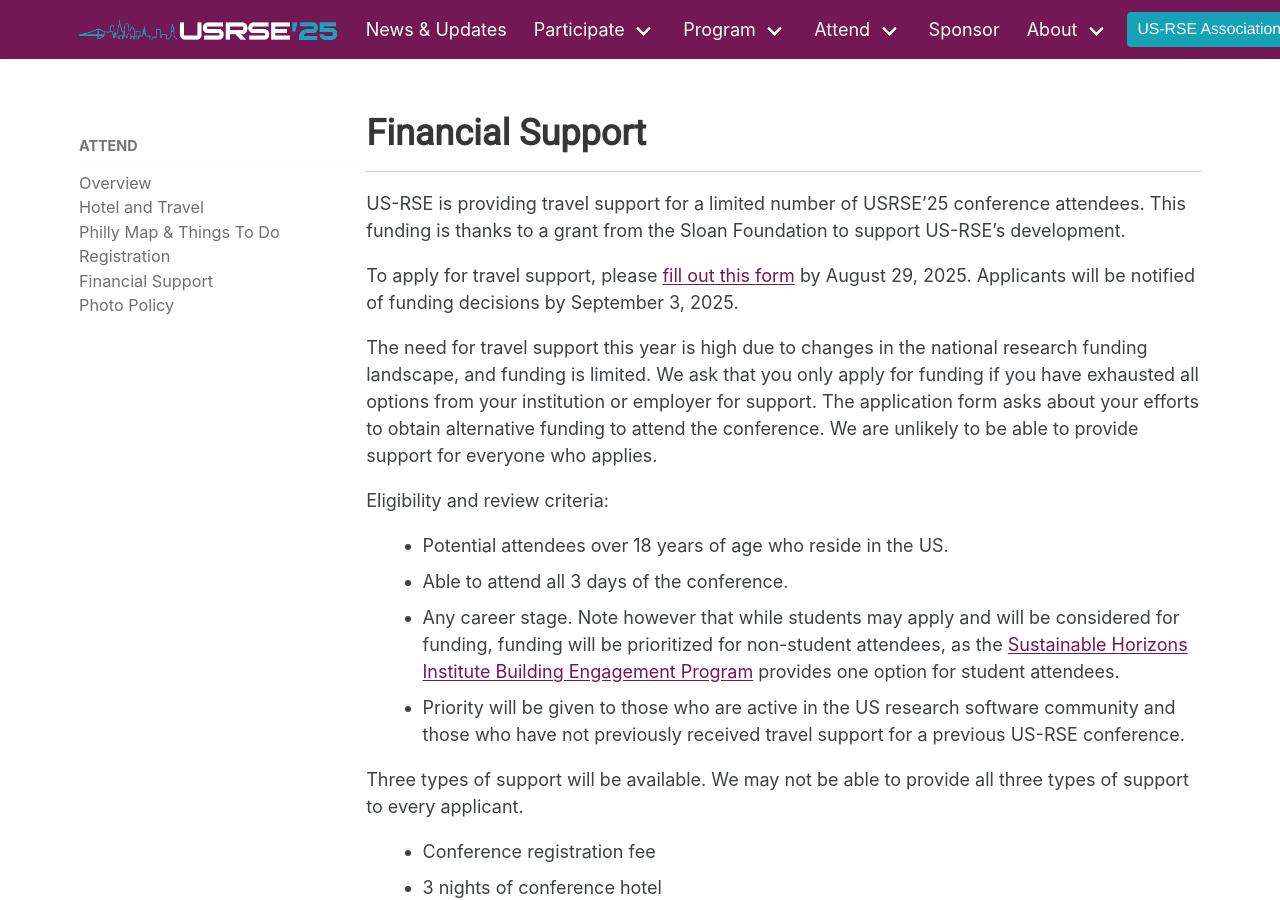
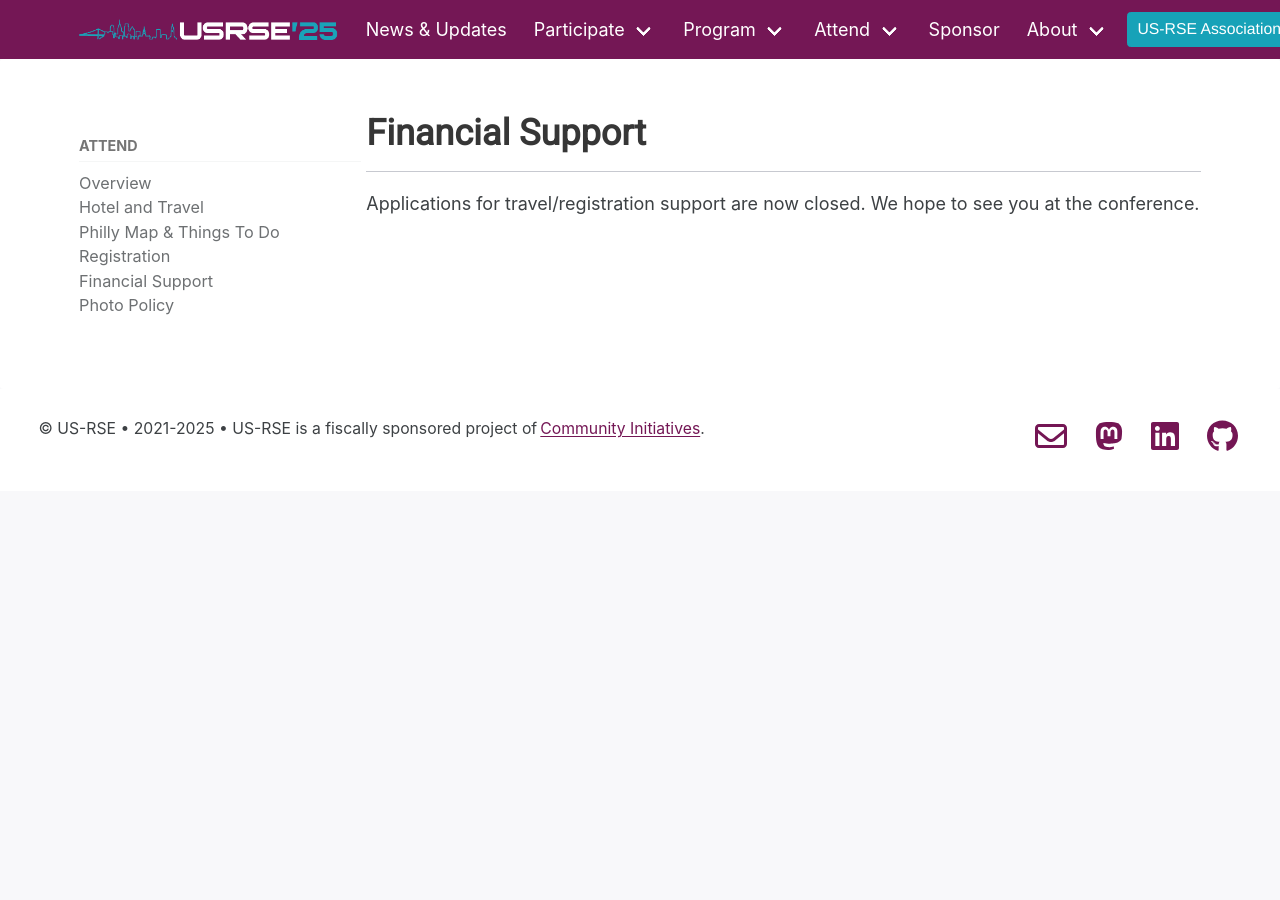
Before and after one commit to USRSE/usrse25, a Jekyll site: the page built from pages/attend/financialsupport.md, in a window 1280 px wide and 900 px high. Built offline with Jekyll 4.4.1, drawn with Linux system fonts in a browser that asks for light colours; a style sheet for code colours, icons or effects is not loaded; some of the changed text lies outside the part shown.

Commit message:
Update financialsupport.md

```diff
--- a/pages/attend/financialsupport.md
+++ b/pages/attend/financialsupport.md
@@ -7,25 +7,4 @@
 set_last_modified: true
 ---
 
-US-RSE is providing travel support for a limited number of USRSE'25 conference attendees.  This funding is thanks to a grant from the Sloan Foundation to support US-RSE's development.
-
-To apply for travel support, please [fill out this form](https://forms.gle/2BHm7zX78AcWmVmP7) by August 29, 2025.  Applicants will be notified of funding decisions by September 3, 2025.
-
-The need for travel support this year is high due to changes in the national research funding landscape, and funding is limited.  We ask that you only apply for funding if you have exhausted all options from your institution or employer for support.  The application form asks about your efforts to obtain alternative funding to attend the conference.  We are unlikely to be able to provide support for everyone who applies.
-
-Eligibility and review criteria:
-
-* Potential attendees over 18 years of age who reside in the US.
-* Able to attend all 3 days of the conference.
-* Any career stage.  Note however that while students may apply and will be considered for funding, funding will be prioritized for non-student attendees, as the [Sustainable Horizons Institute Building Engagement Program](https://shinstitute.org/building-engagement-us-rse-2025/) provides one option for student attendees.
-* Priority will be given to those who are active in the US research software community and those who have not previously received travel support for a previous US-RSE conference.
-
-Three types of support will be available.  We may not be able to provide all three types of support to every applicant.
-
-* Conference registration fee
-* 3 nights of conference hotel
-* Reimbursement for airfare or train tickets for travel
-
-Additional costs and expenses will not be covered and will be the responsibility of the attendee.
-
-**[Apply here](https://forms.gle/2BHm7zX78AcWmVmP7)** by August 29, 2025
+Applications for travel/registration support are now closed.  We hope to see you at the conference.
```
